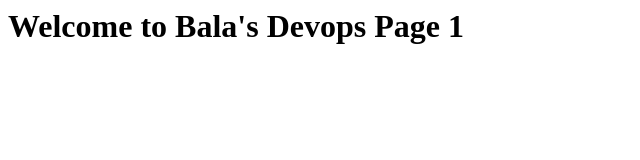
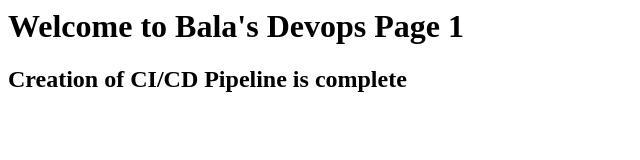
Before and after one commit to Devtest0909/website, a plain HTML site: page index.html in a window 1280 px wide. Shown: the whole page, without its empty margins (0-640 px from the left). Drawn offline with Linux system fonts and the light colour scheme.

Commit message:
Added second line

```diff
--- a/index.html
+++ b/index.html
@@ -2,6 +2,6 @@
 <title> My Jenkins CI/CD Pipeline </title>
 <body>
 <h1> Welcome to Bala's Devops Page 1</h1>
-</h2>
+<h2> Creation of CI/CD Pipeline is complete</h2>
 </body>
 </html>
```
